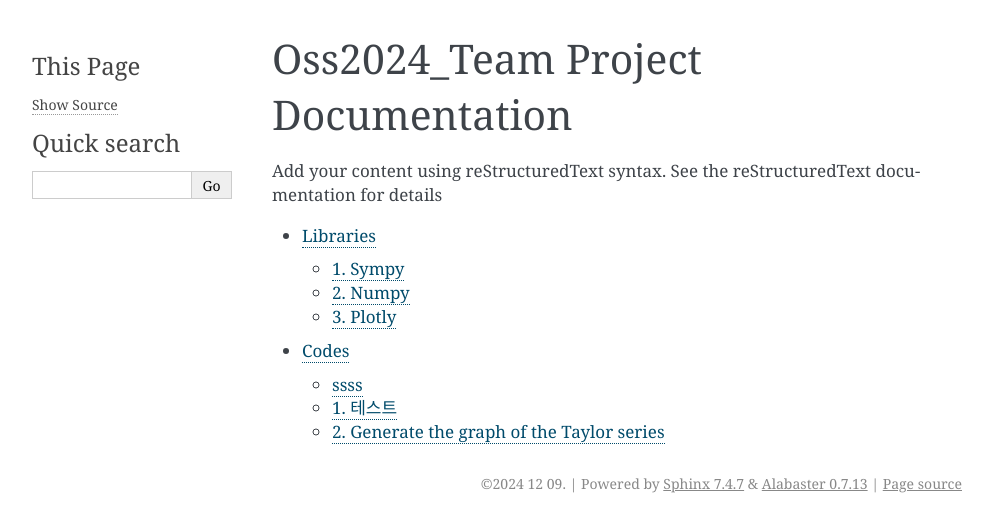
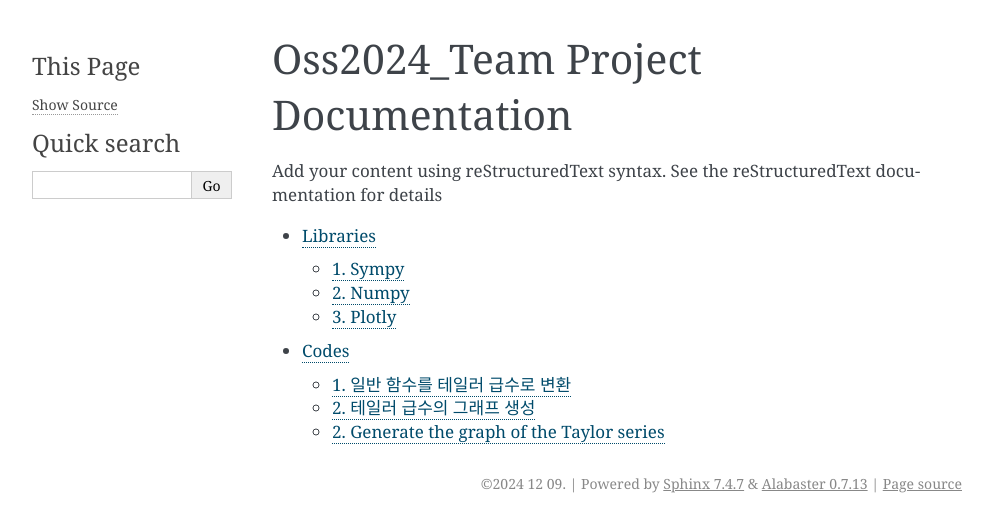
Before and after one commit to Musalar7/2024Oss-Team-Project---Taylor-series, a Sphinx documentation site: the page built from docs/source/index.rst, in a window 1280 px wide. Shown: the top 532 px of the page, without its empty margins (148-1141 px from the left). Built offline with Sphinx 7.4.7, drawn with Linux system fonts in a browser that asks for light colours.

Commit message:
Update Codes.rst

```diff
--- a/docs/source/Codes.rst
+++ b/docs/source/Codes.rst
@@ -1,31 +1,22 @@
 Codes
 =====
 
-ssss
+1. 일반 함수를 테일러 급수로 변환
 -------------
 
-To use Sympy, Numpy, Plotly
-first you should install it using pip:
+원하는 함수를 사용자에게 제공받고, 이 함수를 테일러 급수로 변환 시키기 위해
+tayloer_series함수를 이용할 수 있다.
 
-.. code-block:: console
-
-    (.venv) $pip install sympy
-    (.venv) $pip install numpy
-    (.venv) $pip install plotly
+.. autofunction:: taylor_series.taylor_series
 
 
-
-
-
-
-
-1. 테스트
+2. 테일러 급수의 그래프 생성
 ----------------
 
-To transform a general function into a taylor series,
-you can use the ''taylor_series()'' function:
+첫 번째 단계에서 만든 테일러 급수를 그래프의 형태로 변환 시키기 위해
+plot()함수를 이용할 수 있다.
 
-.. autofunction:: taylor_series.taylor_series
+.. autofunction:: class.TaylorSeriesPlotter.plot
 
 
 
```
